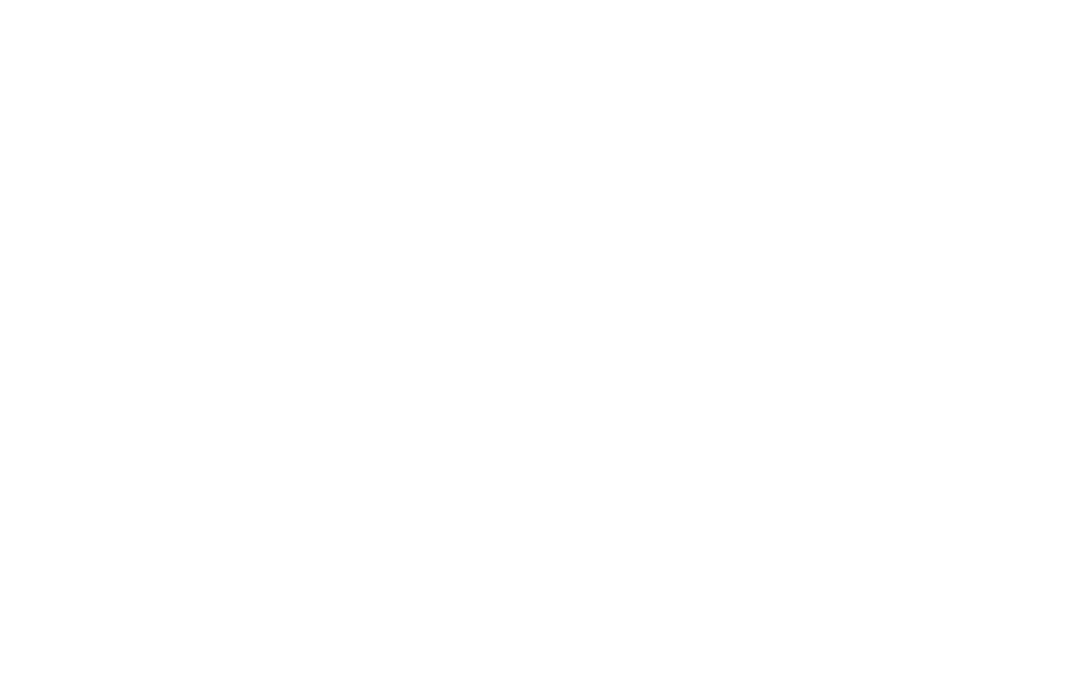
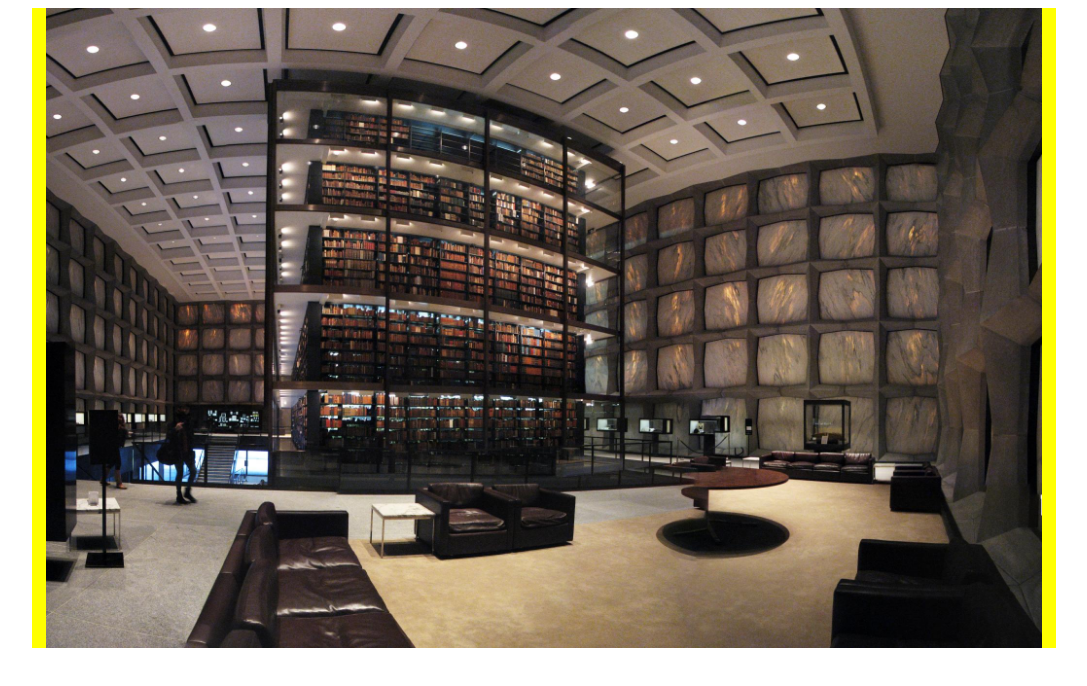
Before and after one commit to lpollack/lpollack.github.io, a plain HTML site: page index.html in a window 1280 px wide. Shown: the whole page, without its empty margins (96-1183 px from the left). Drawn offline with Linux system fonts and the light colour scheme.

Commit message:
Update index.html

```diff
--- a/index.html
+++ b/index.html
@@ -1,12 +1,12 @@
 <html>
-  <head>
+<head>
 <style>
 div {
   width:80vw;
   height:80vh;
   margin:auto;
   background-color:yellow;
-  background-image:Library.jpg;
+  background-image: url("Library.jpg");
   background-size:contain;
   background-repeat:no-repeat;
   background-position:center;
@@ -14,6 +14,6 @@ div {
 </style>
 </head>
 
-<h1></h1>
+  <div></div>
 </body>
 </html>
```
